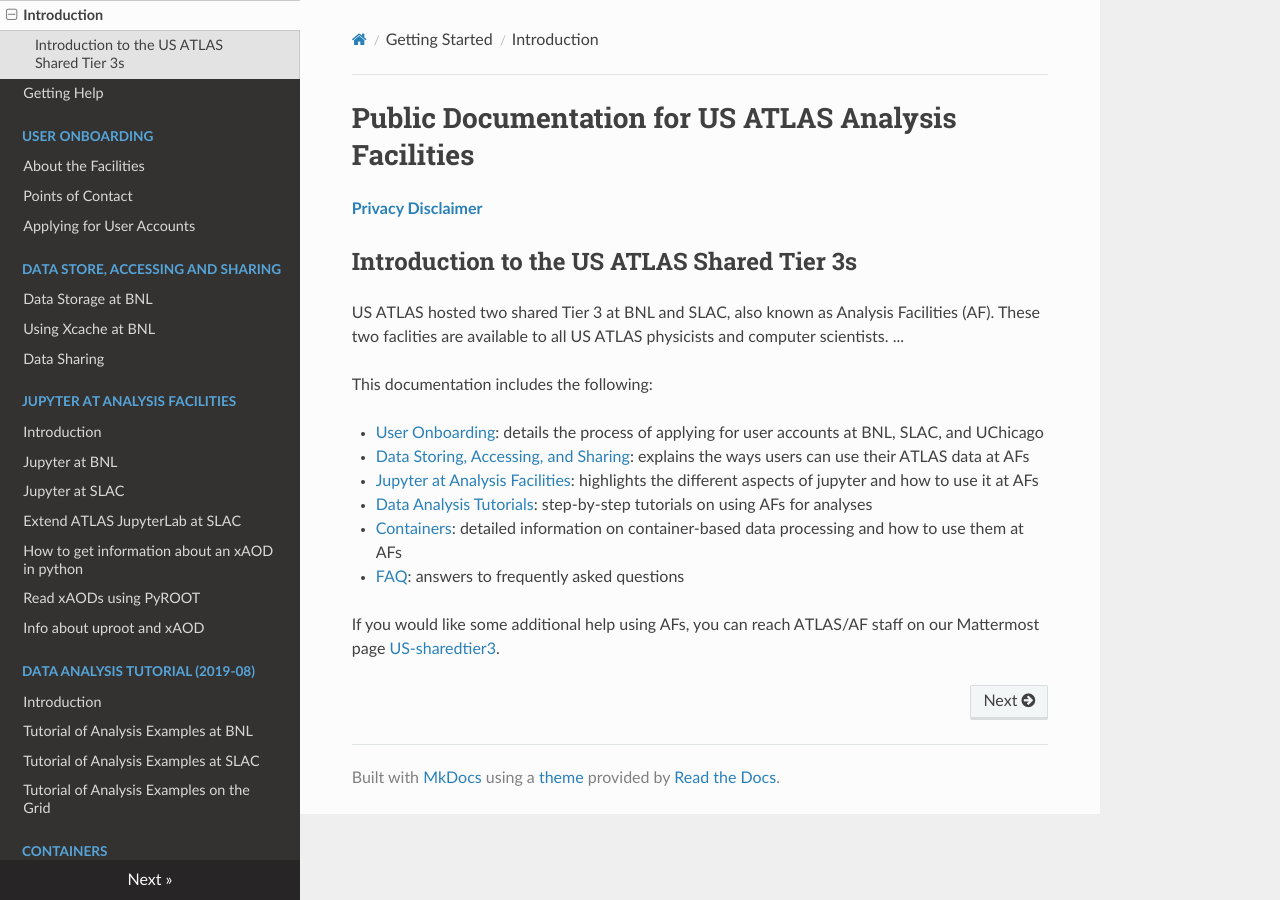
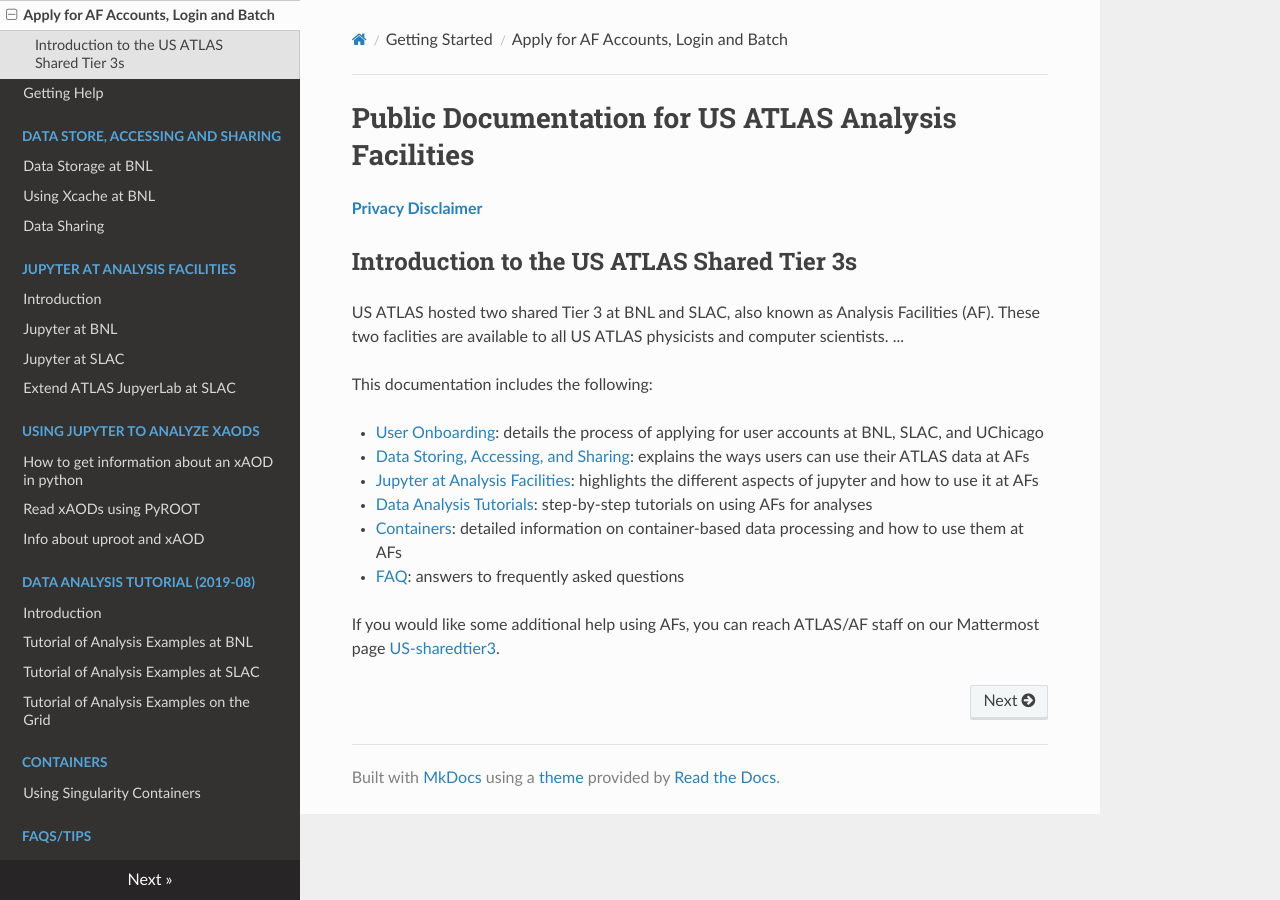
Before and after one commit to usatlas/AFdocs, an MkDocs documentation site: the page built from tier3docs/README.md, in a window 1280 px wide. Built offline with MkDocs 1.6.1, drawn with Linux system fonts in a browser that asks for light colours; nearby versions of some CDN libraries.

Commit message:
revert mkdocs

```diff
--- a/mkdocs.yml
+++ b/mkdocs.yml
@@ -1,4 +1,4 @@
-site_name: US ATLAS Analysis Facilities Test Site
+site_name: US ATLAS Analysis Facilities
 docs_dir: tier3docs
 site_dir: site
 extra_javascript:
@@ -7,12 +7,8 @@ plugins:
   - include-markdown
 nav:
     - 'Getting Started':
-        - 'Introduction': README.md
+        - 'Apply for AF Accounts, Login and Batch': README.md
         - 'Getting Help': GettingHelp.md
-    - 'User Onboarding':
-        - 'About the Facilities': UserOnboarding/facility.md
-        - 'Points of Contact': UserOnboarding/contact.md
-        - 'Applying for User Accounts': UserOnboarding/account.md
     - 'Data Store, Accessing and Sharing':
         - 'Data Storage at BNL': doma/storage/BNL/storage-at-bnl.md
         - 'Using Xcache at BNL': doma/Xcache/BNL/Using-Xcache-at-BNL.md
@@ -21,7 +17,8 @@ nav:
         - 'Introduction': jupyter/JupyterAtTier3s.md
         - 'Jupyter at BNL': jupyter/BNLjupyter.md
         - 'Jupyter at SLAC': jupyter/SLACjupyter.md
-        - 'Extend ATLAS JupyterLab at SLAC': jupyter/SLACJupyterExtraFuncs.md
+        - 'Extend ATLAS JupyerLab at SLAC': jupyter/SLACJupyterExtraFuncs.md
+    - 'Using Jupyter to analyze xAODs':
         - 'How to get information about an xAOD in python': jupyter/examples/xAODcheck.md
         - 'Read xAODs using PyROOT': https://github.com/usatlas/tier3docs/blob/master/jupyter/examples/pyROOT_example.ipynb
         - 'Info about uproot and xAOD': jupyter/examples/convert_specific_variables.py.txt
```
